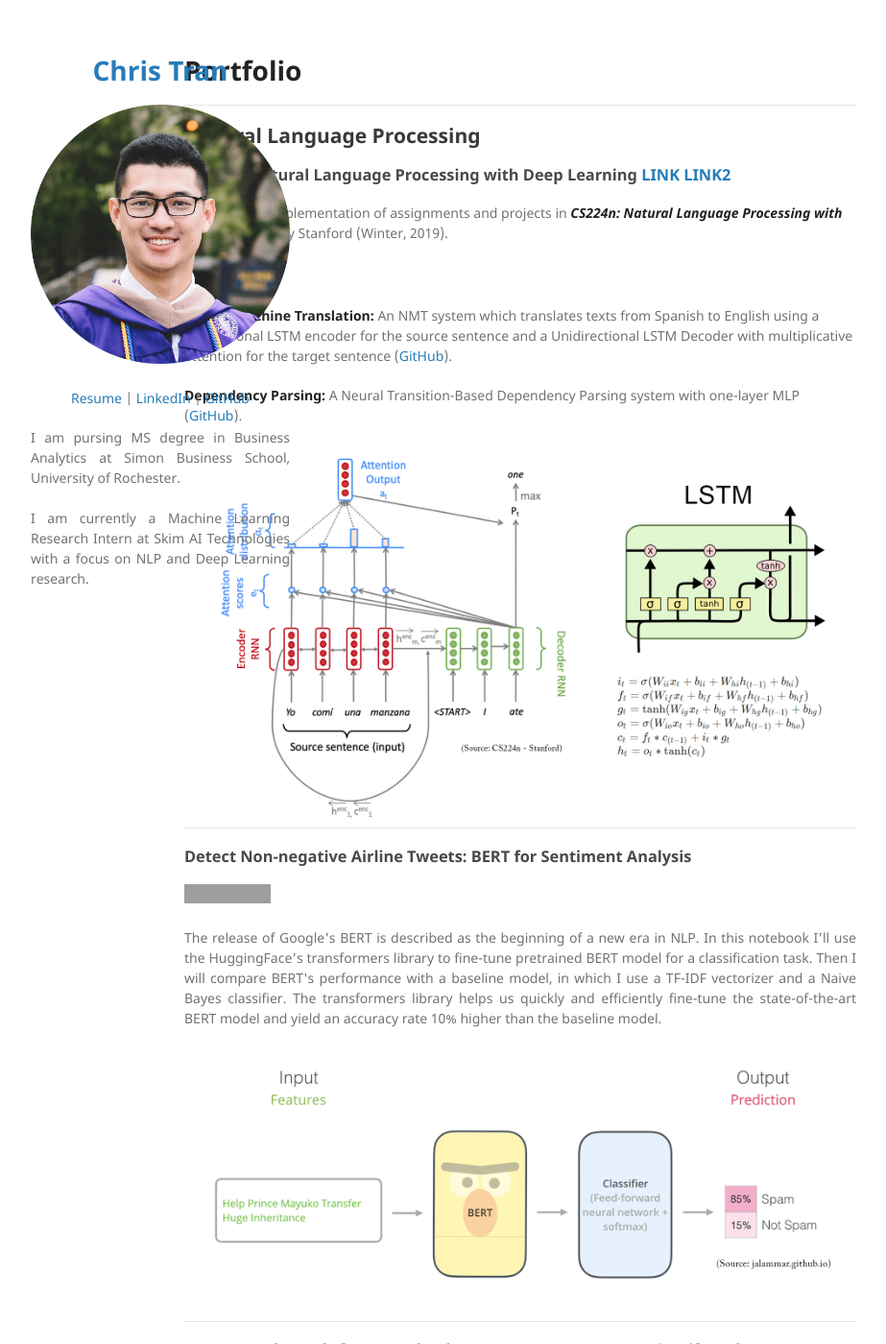
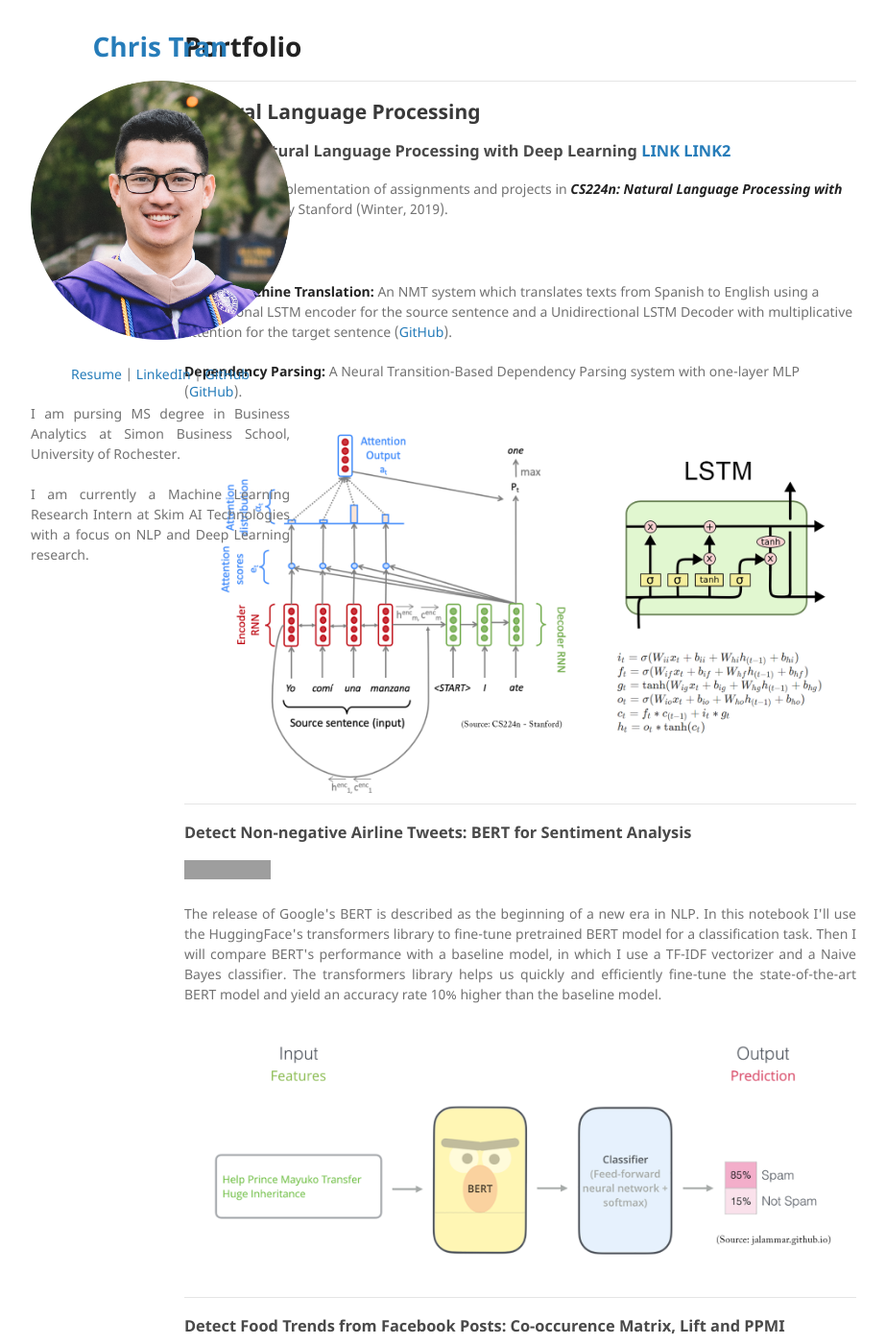
Before and after one commit to paulslin/paulslin.github.io, a Jekyll site: the page built from index.md, in a window 1280 px wide and 1400 px high. Shown: the whole window at 96% size, without its empty margins (178-1101 px from the left). Built offline with Jekyll 4.4.1, drawn with Linux system fonts in a browser that asks for light colours; our own code applies the rules of GitHub Pages for plain Markdown files; grey boxes are pictures that could not be loaded.

Commit message:
Update jekyll-theme-minimal.scss

```diff
--- a/_sass/jekyll-theme-minimal.scss
+++ b/_sass/jekyll-theme-minimal.scss
@@ -3,7 +3,7 @@
 
 body {
   background-color: #fff;
-  padding:50px;
+  padding:25px;
   font: 14px/1.5 "Noto Sans", "Helvetica Neue", Helvetica, Arial, sans-serif;
   color:#727272;
   font-weight:400;
```
